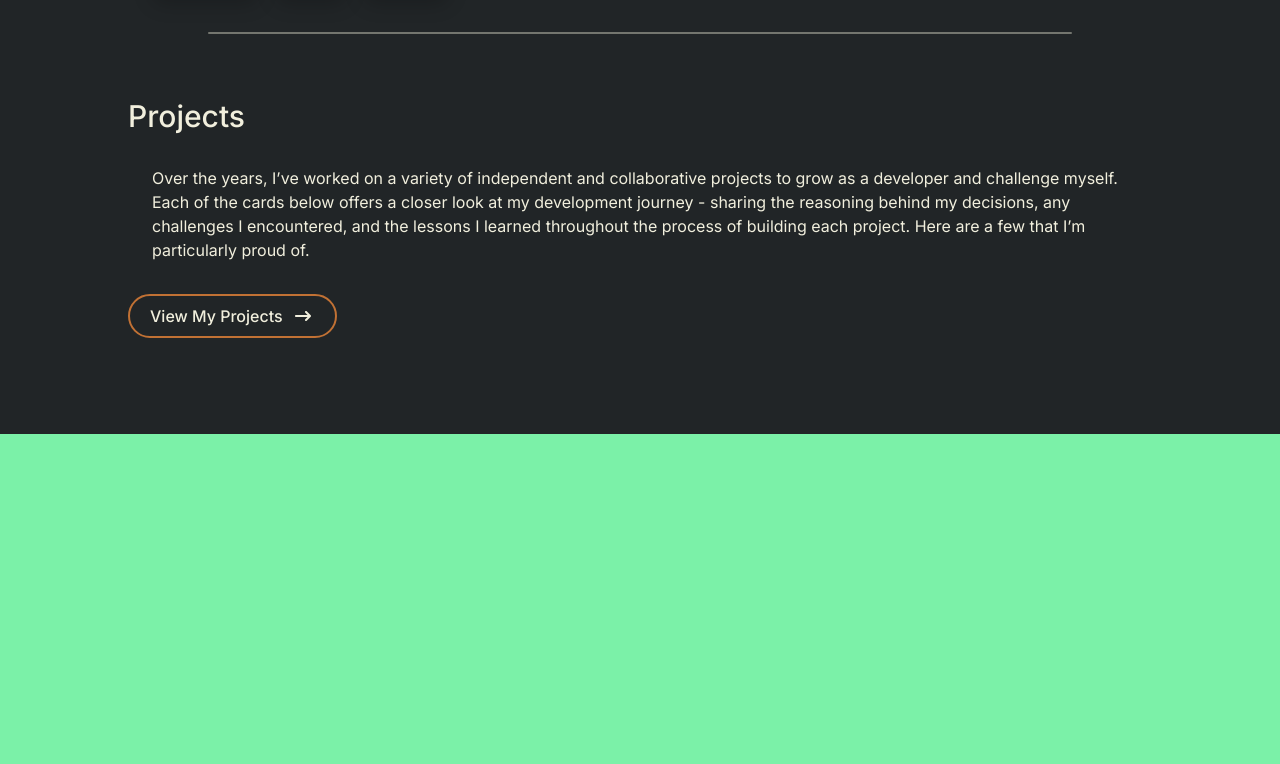
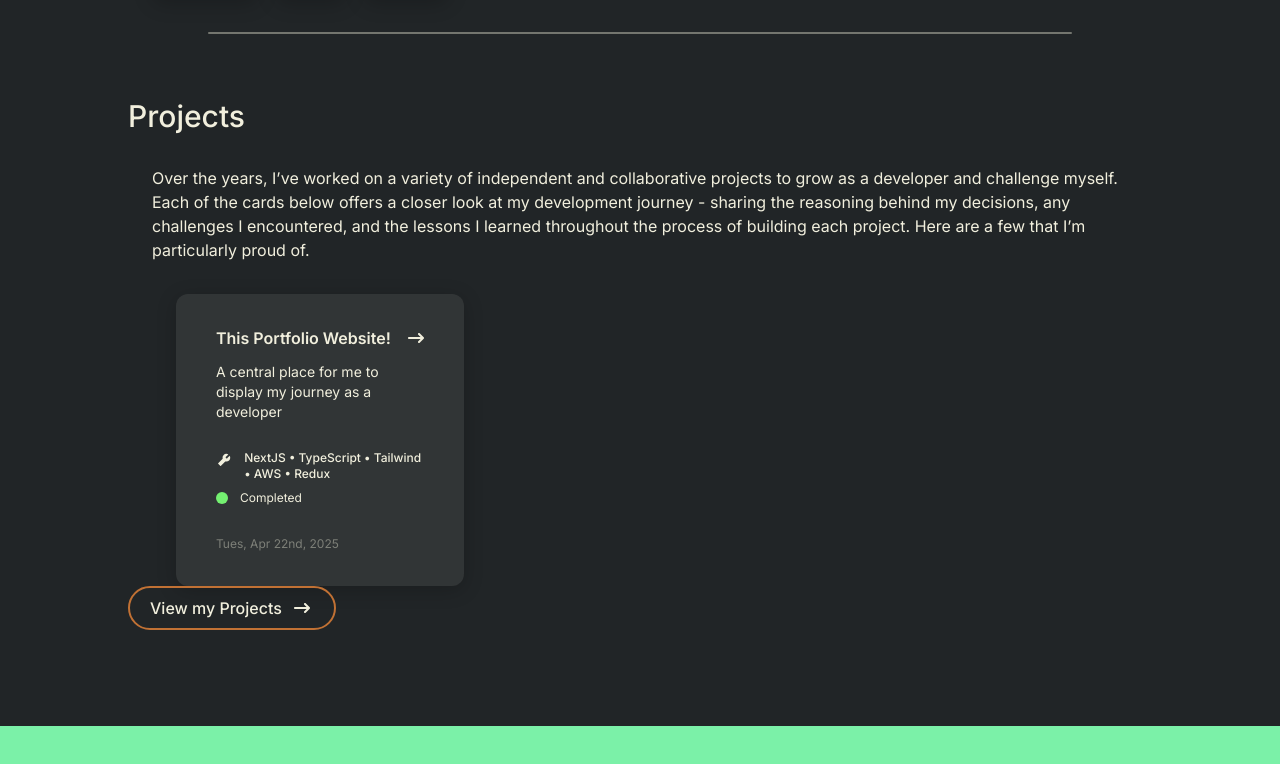
Before and after one commit to kevinf58/portfolio, a Next.js app: page / in a window 1280 px wide. Shown: the part 1350-2114 px from the top of the page. Built offline with nearby package versions, Linux system fonts and the light colour scheme.

Commit message:
few more css tweaks, create outline for projects card

```diff
--- a/src/app/globals.css
+++ b/src/app/globals.css
@@ -23,7 +23,7 @@
   border-radius: 50%;
   transform: scale(0);
   animation: ripple 600ms linear;
-  background-color: rgba(193, 113, 52, 0.9);
+  background-color: rgba(193, 113, 52, 0.4);
   pointer-events: none;
   z-index: 0;
 }
@@ -45,8 +45,8 @@
   --color-black: #212527;
   --color-light-black: #25292b;
   --color-white: #f1efdd;
-  --color-green: #f07174;
-  --color-red: #74f071;
+  --color-green: #74f071;
+  --color-red: #f07174;
 
   /**
    * shadows
--- a/src/app/page.tsx
+++ b/src/app/page.tsx
@@ -6,7 +6,6 @@ import Awards from '@/components/Awards';
 import Divider from '@/components/common/Divider';
 import Technologies from '@/components/Technologies';
 import Projects from '@/components/Projects';
-import { Button } from '@/components/common/Button';
 
 export default function Home() {
   return (
@@ -50,7 +49,6 @@ export default function Home() {
         <Technologies />
         <Divider />
         <Projects />
-        <Button>View My Projects</Button>
       </div>
       <section className='h-screen w-full bg-green-300' />
     </>
--- a/src/components/Projects.tsx
+++ b/src/components/Projects.tsx
@@ -1,8 +1,14 @@
+import { Button } from './common/Button';
+import Link from 'next/link';
+import Card from './common/Card';
+import { FaArrowRightLong } from 'react-icons/fa6';
+import { AiFillTool } from 'react-icons/ai';
+
 const Projects = () => {
   return (
     <>
       <h1 className='text-3xl font-medium lg:text-start text-center'>Projects</h1>
-      <div className="my-8 mx-6">
+      <div className='my-8 mx-6'>
         <p>
           Over the years, I’ve worked on a variety of independent and collaborative projects to grow as a
           developer and challenge myself. Each of the cards below offers a closer look at my development
@@ -11,6 +17,30 @@ const Projects = () => {
           particularly proud of.
         </p>
       </div>
+      <div className='w-full flex px-12 gap-6'>
+        <Card>
+          <div className='p-4'>
+            <div className='flex justify-between items-center'>
+              <span className='font-semibold'>This Portfolio Website!</span> <FaArrowRightLong />
+            </div>
+            <div className='mt-3 mb-7 text-sm'>
+              A central place for me to display my journey as a developer
+            </div>
+            <div className='flex gap-3'>
+              <AiFillTool className='w-6 h-5' />
+              <span className='text-xs font-medium'>NextJS • TypeScript • Tailwind • AWS • Redux</span>
+            </div>
+            <div className='flex items-center gap-3 mt-2 mb-6'>
+              <span className='size-3 bg-green rounded-full' />
+              <span className='text-xs'>Completed</span>
+            </div>
+            <span className='text-xs text-white/40'>Tues, Apr 22nd, 2025</span>
+          </div>
+        </Card>
+      </div>
+      <Button>
+        <Link href={'/projects'}>View my Projects</Link>
+      </Button>
     </>
   );
 };
--- a/src/components/common/Button.tsx
+++ b/src/components/common/Button.tsx
@@ -33,7 +33,7 @@ export const Button = (props: ButtonProps) => {
         createRipple(e);
         props.onClick?.();
       }}
-      className={`relative overflow-hidden group border-2 border-primary hover:bg-primary/25 hover:cursor-pointer hover:shadow-primary px-5 py-2 rounded-full transition-colors duration-400 ease-in-out ${props.className}`}
+      className={`relative overflow-hidden group border-2 border-primary hover:bg-primary/15 hover:cursor-pointer hover:shadow-primary px-5 py-2 rounded-full transition-colors duration-400 ease-in-out ${props.className}`}
     >
       <div className='flex items-center gap-3 font-medium text-white mr-1'>
         {props.children} <FaArrowRightLong className='group-hover:translate-x-1 transition-transform duration-200 ease-in' />
```
